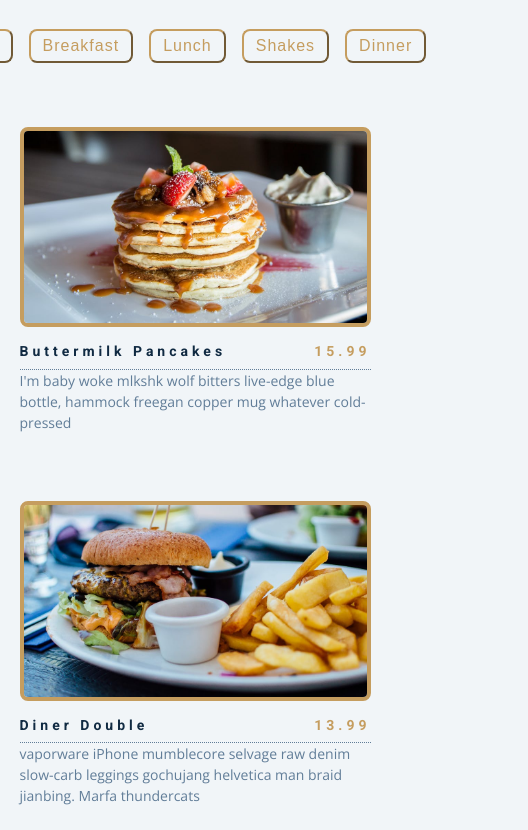
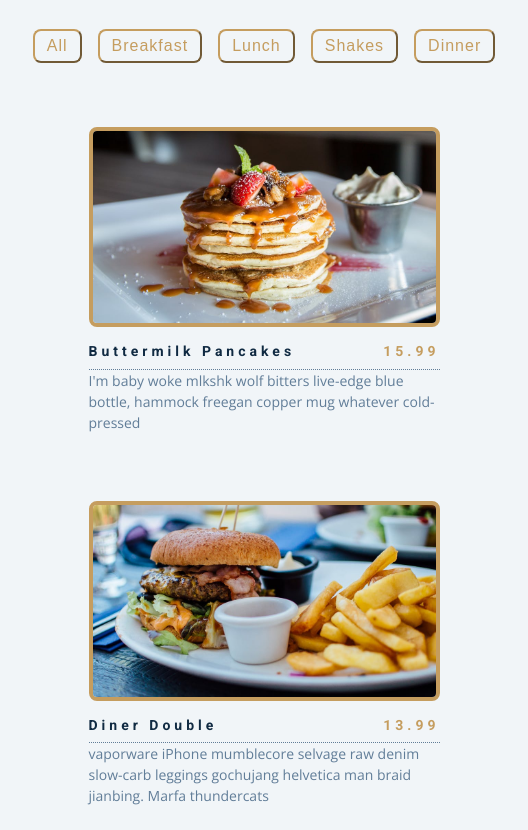
Before and after one commit to MahmoudKhalid22/filter_butons, a plain HTML site: page index.html in a window 390 px wide. Shown: the part 139-969 px from the top of the page, 528 px wide, since content can reach past the window. Drawn offline with nearby package versions, Linux system fonts and the light colour scheme.

Commit message:
make it responsive and deleting one photo

```diff
--- a/app.js
+++ b/app.js
@@ -63,14 +63,14 @@ const menu = [
     img: "./images/item-8.jpeg",
     desc: `on it tumblr kickstarter thundercats migas everyday carry squid palo santo leggings. Food truck truffaut  `,
   },
-  {
-    id: 9,
-    title: "quarantine buddy",
-    category: "shakes",
-    price: 16.99,
-    img: "./images/item-9.jpeg",
-    desc: `skateboard fam synth authentic semiotics. Live-edge lyft af, edison bulb yuccie crucifix microdosing.`,
-  },
+  // {
+  //   id: 9,
+  //   title: "quarantine buddy",
+  //   category: "shakes",
+  //   price: 16.99,
+  //   img: "./images/item-9.jpeg",
+  //   desc: `skateboard fam synth authentic semiotics. Live-edge lyft af, edison bulb yuccie crucifix microdosing.`,
+  // },
   {
     id: 10,
     title: "Steak dinner",
--- a/styles.css
+++ b/styles.css
@@ -268,3 +268,8 @@ Menu
     height: 150px;
   }
 }
+@media (max-width: 34em) {
+  section {
+    width: 33rem;
+  }
+}
```
